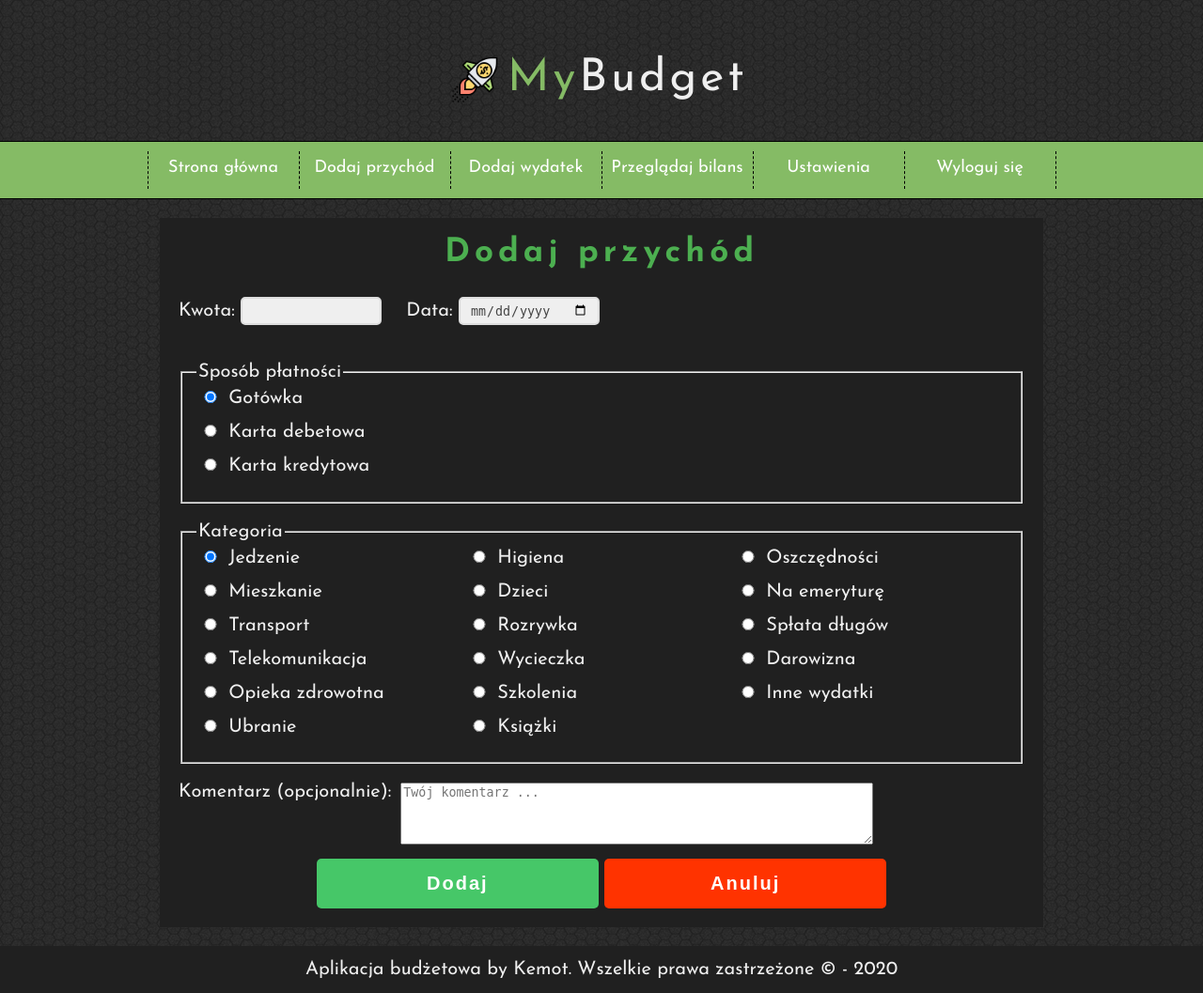
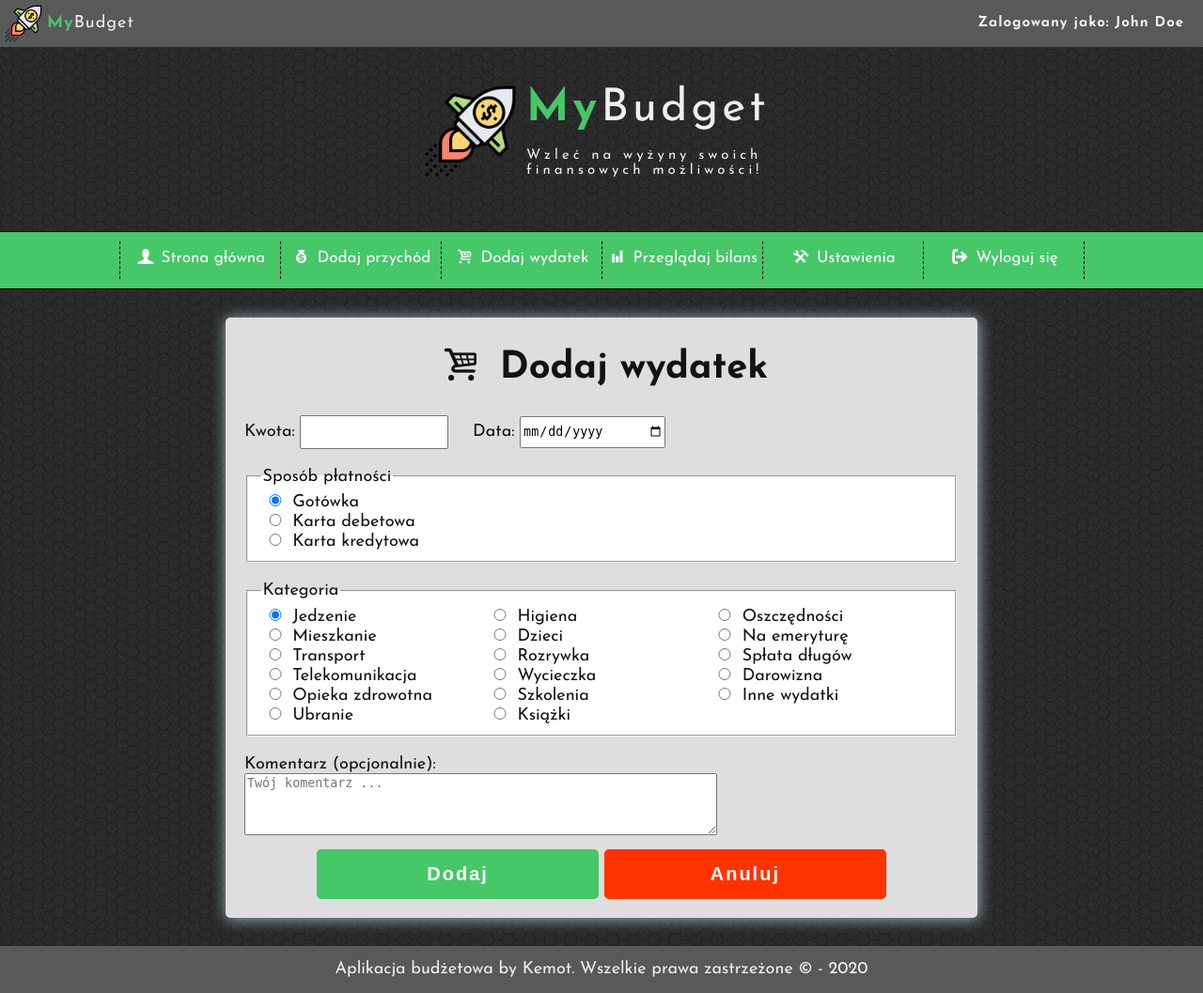
Before and after one commit to kemot-design/web-budget-app, a PHP site: page /addexpense.html in a window 1280 px wide. Shown: the whole page at 94% size. Run offline with PHP 8.4, Linux system fonts and the light colour scheme.

Commit message:
Refactorized add expense page

```diff
--- a/addexpense.html
+++ b/addexpense.html
@@ -9,20 +9,30 @@
 	<meta name="description" content="Kontroluj swoje przychody i wydatki, budżet pod kontrolą" />
 	<meta name="keywords" content="budżet, przychody, wydatki, finanse domowe" />
 
-	<link rel="stylesheet" href="style.css" type="text/css" />
+	<link rel="stylesheet" href="mystyle.css" type="text/css" />
 	<link href="https://fonts.googleapis.com/css2?family=Josefin+Sans:wght@400;700&display=swap" rel="stylesheet">
+	<link rel="stylesheet" href="fontello/css/fontello.css" type="text/css" />
 
 </head>
 
 <body>
 
-	<div class="wrapper">
+	<div id="page-container">
+		<div id="content-wrap">
+
+			<div id="topbar">
+				<div id="small-logo"><img src="img/budget.png"><span>My</span>Budget</div>
+				<div id="logged-user-name"><span>Zalogowany jako: John Doe</span></div>
+			</div>
 
 			<header>
 				<div class="logo">
 
-				<img src="img/budget.png" style="float: left;" />
-				<span style="color: #85bb65;">My</span>Budget
+					<img src="img/budget.png"/>
+					<div style="float: left;">
+						<p><span>My</span>Budget</p>
+						<p> Wzleć na wyżyny swoich <br/> finansowych możliwości! </p>
+					</div>
 					<div style="clear: both;"></div>
 
 				</div>
@@ -31,25 +41,26 @@
 			<nav>
 				<div class="nav">
 					<ol>
-					<li><a href="#">Strona główna</a></li>
-					<li><a href="#">Dodaj przychód</a></li>
-					<li><a href="#">Dodaj wydatek</a></li>
-					<li><a href="#">Przeglądaj bilans</a></li>
-					<li><a href="#">Ustawienia</a></li>
-					<li><a href="#">Wyloguj się</a></li>
+						<li><a href="mainmenu.html"><i class="icon-user-1 menu-icon"></i>Strona główna</a></li>
+						<li><a href="#"><i class="icon-money-1 menu-icon"></i>Dodaj przychód</a></li>
+						<li><a href="addexpense.html"><i class="icon-basket-1 menu-icon"></i>Dodaj wydatek</a></li>
+						<li><a href="#"><i class="icon-chart-bar menu-icon"></i>Przeglądaj bilans</a></li>
+						<li><a href="#"><i class="icon-wrench menu-icon"></i>Ustawienia</a></li>
+						<li><a href="logpage.html"><i class="icon-logout-1 menu-icon"></i>Wyloguj się</a></li>
 					</ol>
 				</div>
 			</nav>
 
 			<main>
 
+				<div id="wrapper">
 					<article>
 
-				<div class="formwrapper">
+						<div id="form-wrapper">
 
 							<header>
 
-						<h2 class="contentHeader"> Dodaj przychód </h2>
+								<h2 class="content-header"><i class="icon-basket-1"></i> Dodaj wydatek </h2>
 
 							</header>
 
@@ -107,21 +118,20 @@
 											<div><label><input type="radio" name="expenseCategory" value="17"> Inne wydatki </label></div>
 
 										</div>
-
+										<div style="clear: both"></div>
 									</fieldset>
 								</div>
 
 								<div class="row">
-							<label for="comment" style="float: left;"> Komentarz (opcjonalnie): </label>
+									<label for="comment"> Komentarz (opcjonalnie): </label></br>
 
 									<textarea id="comment" name="comment" rows="4" cols="60" placeholder="Twój komentarz ..."></textarea>
-							<div style="clear: both"></div>
 								</div>
 
 								<div class="buttonsRow">
 
 									<input type="submit" value="Dodaj">
-							<a href="mainmenu_tiles.html"><input type="button" value="Anuluj"></a>
+									<a href="mainmenu.html"><input type="button" value="Anuluj"></a>
 
 								</div>
 
@@ -130,16 +140,17 @@
 						</div>
 
 					</article>
-
+				</div>
 			</main>
 
 		</div>
 
 		<footer>
-		<div class="notFixedFooter">
+			<div id="footer">
 				Aplikacja budżetowa by Kemot. Wszelkie prawa zastrzeżone &copy; - 2020
 			</div>
 		</footer>
 
+	</div>
 </body>
 </html>
--- a/logpage.html
+++ b/logpage.html
@@ -38,7 +38,7 @@
 
 					<div class="input-container">
 						<i class="icon-lock-1 icon"></i>
-						<input class="input-field" type="password" name="userpassword" placeholder="password" onfocus="this.placeholder=''" onblur="this.placeholder='password'">
+						<input class="input-field" type="password" name="userpassword" placeholder="hasło" onfocus="this.placeholder=''" onblur="this.placeholder='password'">
 					</div>
 
 					<input type="submit" name="register" value="Zaloguj">
--- a/mystyle.css
+++ b/mystyle.css
@@ -325,3 +325,87 @@ ol > li:hover
 .menu-icon{
 	margin-right: 5px;
 }
+
+/* addincome.html */
+
+#form-wrapper{
+	background-color: #dedede;
+	padding: 20px;
+	border-radius: 5px;
+	-webkit-box-shadow: 1px 1px 15px 1px rgba(159,185,194,0.9);
+	-moz-box-shadow: 1px 1px 15px 1px rgba(159,185,194,0.9);
+	box-shadow: 1px 1px 15px 1px rgba(159,185,194,0.9);
+}
+
+.content-header{
+	font-size: 40px;
+	margin-bottom: 30px;
+	margin-top: 10px;
+}
+
+form{
+	text-align: left;
+}
+
+input[type=number],
+input[type=date]
+{
+	width: 150px;
+	height: 30px;
+}
+
+
+input[type=radio]
+{
+	width: 20px;
+
+}
+
+.column
+{
+	float: left;
+	width: 33%;
+}
+
+.row
+{
+	margin-top: 20px;
+}
+
+#dateLabel
+{
+	margin-left: 20px;
+}
+
+.buttonsRow
+{
+	text-align: center;
+}
+
+input[type=button]
+{
+	background-color: #ff3300;
+	width: 300px;
+	font-weight: 700;
+	cursor: pointer;
+	font-size: 20px;
+	padding: 15px 10px;
+	border: none;
+	color: white;
+	margin: 0;
+	margin-top: 10px;
+	letter-spacing: 2px;
+	border-radius: 5px;
+}
+
+input[type=button]:hover
+{
+	background-color: #e62e00;
+	-webkit-box-shadow: 0px 0px 15px 5px rgba(159,185,194,0.9);
+	-moz-box-shadow: 0px 0px 15px 5px rgba(159,185,194,0.9);
+	box-shadow: 0px 0px 15px 5px rgba(159,185,194,0.9);
+}
+
+fieldset{
+	background-color: white;
+}
--- a/registration.html
+++ b/registration.html
@@ -44,12 +44,12 @@
 
 					<div class="input-container">
 						<i class="icon-lock-1 icon"></i>
-						<input class="input-field" type="password" name="user-password" placeholder="password" onfocus="this.placeholder=''" onblur="this.placeholder='password'">
+						<input class="input-field" type="password" name="user-password" placeholder="hasło" onfocus="this.placeholder=''" onblur="this.placeholder='password'">
 					</div>
 
 					<div class="input-container">
 						<i class=" icon-lock-open-alt icon"></i>
-						<input class="input-field" type="password" name="confirmation-password" placeholder="confirm password" onfocus="this.placeholder=''" onblur="this.placeholder='confirm password'">
+						<input class="input-field" type="password" name="confirmation-password" placeholder="potwierdź hasło" onfocus="this.placeholder=''" onblur="this.placeholder='confirm password'">
 					</div>
 
 					<input type="submit" name="register" value="Zarejestruj">
```
Also changed, not shown: mainmenu.html (+6 -6 lines). Lines whose indentation alone changed are shown as unchanged.
